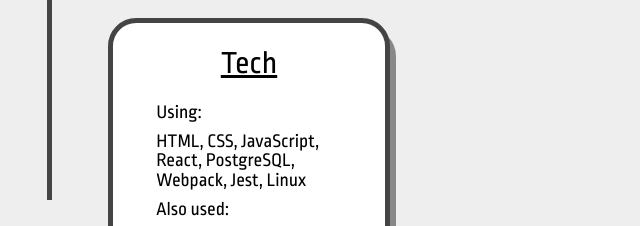
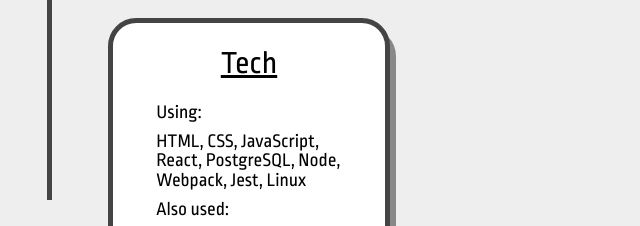
Before and after one commit to morgan-sam/Portfolio-Website, a Gatsby site: page / in a window 1280 px wide. Shown: the part 1200-1426 px from the top of the page, 591-1231 px from the left. Built offline with nearby package versions, Linux system fonts and the light colour scheme; Gatsby itself is replaced by a stand-in of ours.

Commit message:
Added node to tech list

```diff
--- a/src/components/SecondSection.jsx
+++ b/src/components/SecondSection.jsx
@@ -87,7 +87,7 @@
 					title={'Tech'}
 					text={[
 						'Using:',
-						'HTML, CSS, JavaScript, React, PostgreSQL, Webpack, Jest, Linux',
+						'HTML, CSS, JavaScript, React, PostgreSQL, Node, Webpack, Jest, Linux',
 						'Also used:',
 						'Python, MongoDB, Bash'
 					]}
```
